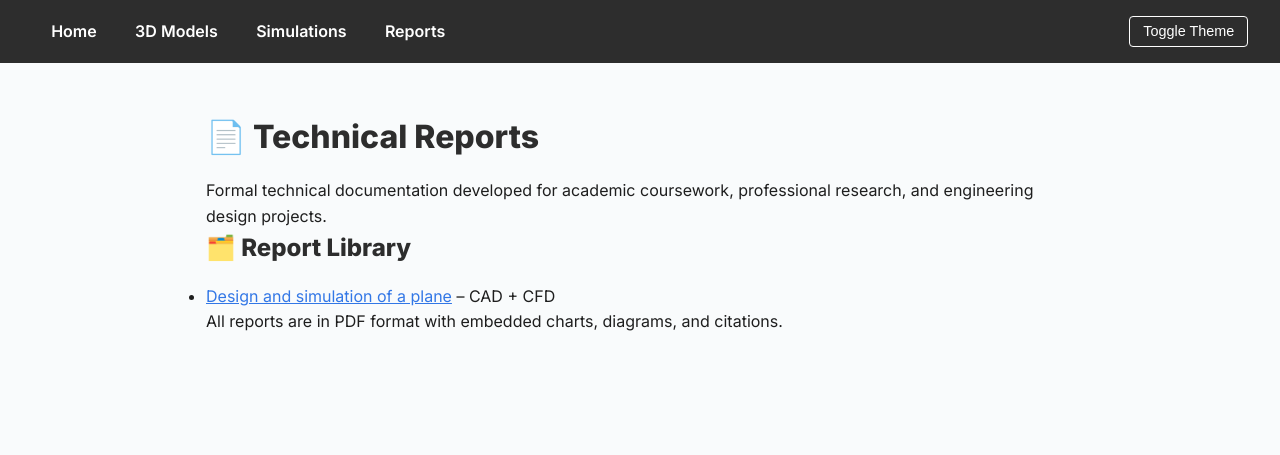
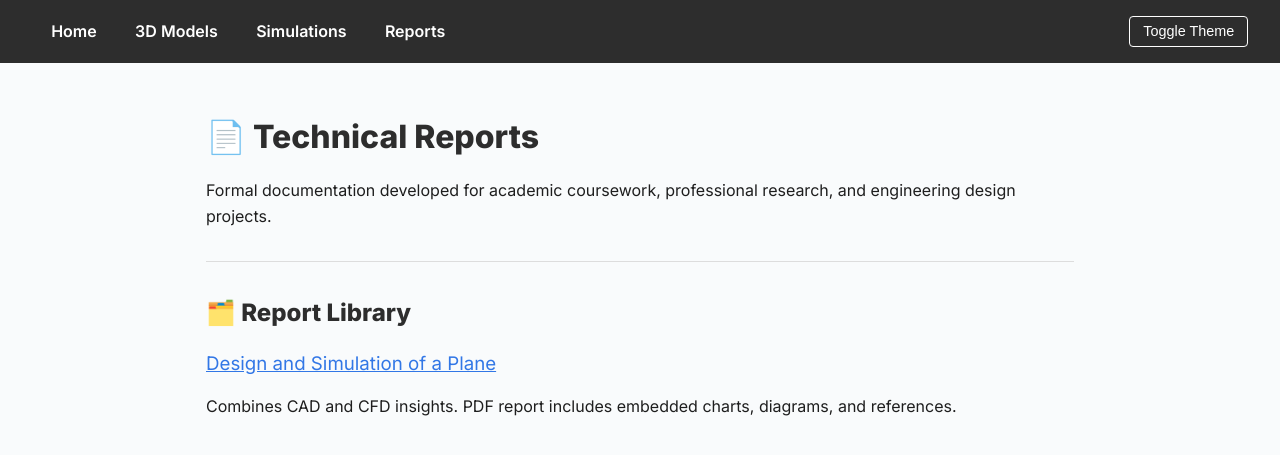
Before and after one commit to tob-mas/engineeringportfolio, a Jekyll site: the page built from reports/reports.md, in a window 1280 px wide. Shown: the top 455 px of the page. Built offline with Jekyll 4.4.1, drawn with Linux system fonts in a browser that asks for light colours.

Commit message:
Update reports.md

```diff
--- a/reports/reports.md
+++ b/reports/reports.md
@@ -6,10 +6,13 @@ permalink: /reports/
 
 # 📄 Technical Reports
 
-Formal technical documentation developed for academic coursework, professional research, and engineering design projects.
+Formal documentation developed for academic coursework, professional research, and engineering design projects.
+
+---
 
 ## 🗂️ Report Library
 
-- **[Design and simulation of a plane]({{ site.baseurl }}/reports/10-06-25)** – CAD + CFD
-
-> All reports are in PDF format with embedded charts, diagrams, and citations.
+<div class="content-block">
+  <h3><a href="{{ site.baseurl }}/reports/10-06-25">Design and Simulation of a Plane</a></h3>
+  <p>Combines CAD and CFD insights. PDF report includes embedded charts, diagrams, and references.</p>
+</div>
```
